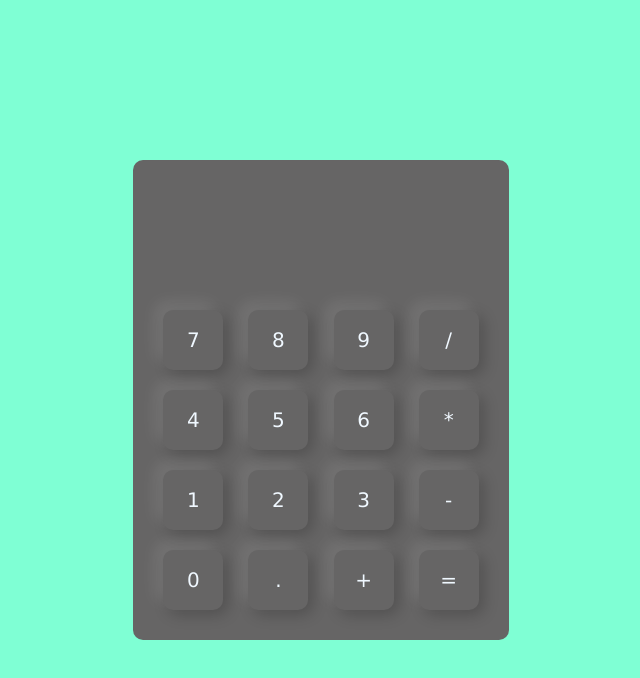
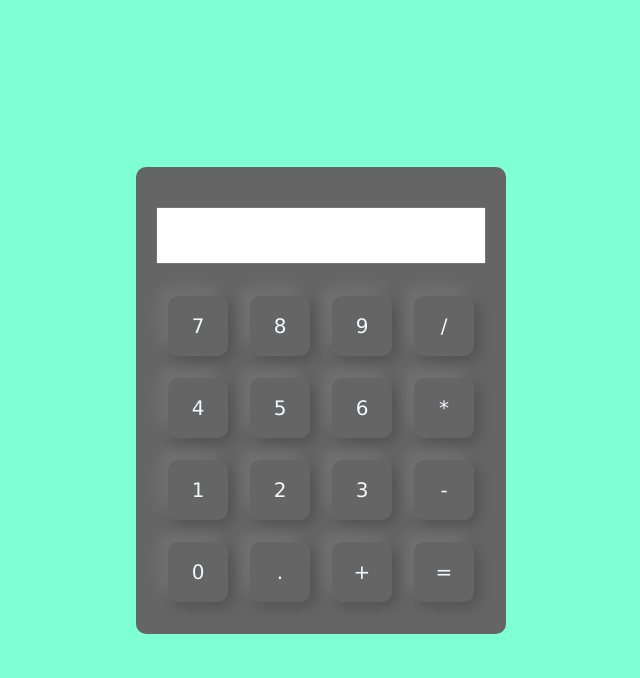
Before and after one commit to Chelseaquiin/BasicCalculator, a plain HTML site: page index.html in a window 1280 px wide. Shown: the whole page, without its empty margins (319-959 px from the left). Drawn offline with Linux system fonts and the light colour scheme.

Commit message:
Final commit

```diff
--- a/index.html
+++ b/index.html
@@ -9,36 +9,45 @@
 <body>
     <div class="container">
         <div class="calculator">
-            <form>
+            <table>
                 <div class="display">
-                    <input type="text" name="display">
+                    <input id="display" readonly>
                 </div>
-                <div>
-                    <input type="button" value="7" onclick="display.value += '7' ">
-                    <input type="button" value="8" onclick="display.value += '8' ">
-                    <input type="button" value="9" onclick="display.value += '9' ">
-                    <input type="button" value="/" onclick="display.value += '/' ">
+                <div class="keys">
+                    <tr>
+                        <td><button onclick="appendToDisplay('7')">7</button></td>
+                        <td><button onclick="appendToDisplay('8')">8</button></td>
+                        <td><button onclick="appendToDisplay('9')">9</button></td>
+                        <td><button onclick="appendToDisplay('/')">/</button></td>
+                    </tr>
                 </div>
-                <div>
-                    <input type="button" value="4" onclick="display.value += '4' ">
-                    <input type="button" value="5" onclick="display.value += '5' ">
-                    <input type="button" value="6" onclick="display.value += '6' ">
-                    <input type="button" value="*" onclick="display.value += '*' ">
+                <div class="keys">
+                    <tr>
+                        <td><button onclick="appendToDisplay('4')">4</button></td>
+                        <td><button onclick="appendToDisplay('5')">5</button></td>
+                        <td><button onclick="appendToDisplay('6')">6</button></td>
+                        <td><button onclick="appendToDisplay('*')">*</button></td>
+                    </tr>
                 </div>
-                <div>
-                    <input type="button" value="1" onclick="display.value += '1' ">
-                    <input type="button" value="2" onclick="display.value += '2' ">
-                    <input type="button" value="3" onclick="display.value += '3' ">
-                    <input type="button" value="-" onclick="display.value += '-' ">
+                <div class="keys">
+                    <tr>
+                        <td><button onclick="appendToDisplay('1')">1</button></td>
+                        <td><button onclick="appendToDisplay('2')">2</button></td>
+                        <td><button onclick="appendToDisplay('3')">3</button></td>
+                        <td><button onclick="appendToDisplay('-')">-</button></td>
+                    </tr>
                 </div>
-                <div>
-                    <input type="button" value="0" onclick="display.value += '0' ">
-                    <input type="button" value="." onclick="display.value += '.' ">
-                    <input type="button" value="+" onclick="display.value += '+' ">
-                    <input type="button" value="=" onclick="display.value = eval(display.value)">
+                <div class="keys">
+                    <tr>
+                        <td><button onclick="appendToDisplay('0')">0</button></td>
+                        <td><button onclick="appendToDisplay('.')">.</button></td>
+                        <td><button onclick="appendToDisplay('+')">+</button></td>
+                        <td><button onclick="calculate()">=</button></td>
+                    </tr>
                 </div>
-            </form>
+            </table>
         </div>
     </div>
+    <script src="index.js"></script>
 </body>
 </html>
--- /dev/null
+++ b/index.js
@@ -0,0 +1,14 @@
+const display = document.getElementById("display");
+
+function appendToDisplay(input) {
+    display.value += input;
+}
+
+function calculate() {
+    try {
+        display.value = eval(display.value);
+    }
+    catch (error) {
+        display.value = "Error";
+    }
+}
--- a/styles.css
+++ b/styles.css
@@ -21,7 +21,7 @@
     border-radius: 10px;
 }
 
-.calculator form input{
+button{
     border: 0;
     outline: 0;
     width: 60px;
@@ -32,18 +32,28 @@
     color: aliceblue;
     font-size: 20px;
     cursor: pointer;
-    margin: 10px
+    margin: 10px;
+
 }
 
-form .display{
+.display{
     display: flex;
     justify-content: flex-end;
     margin: 20px 0;
 }
 
-form .display input{
+.display input{
     text-align: right;
     flex: 1;
     font-size: 45px;
     box-shadow: none;
+    width: 60px;
 }
+
+button:hover{
+    background-color: hsl(0, 0%, 30%);
+}
+
+button:active {
+    background-color: hsl(0, 0%, 50%);
+}
```
